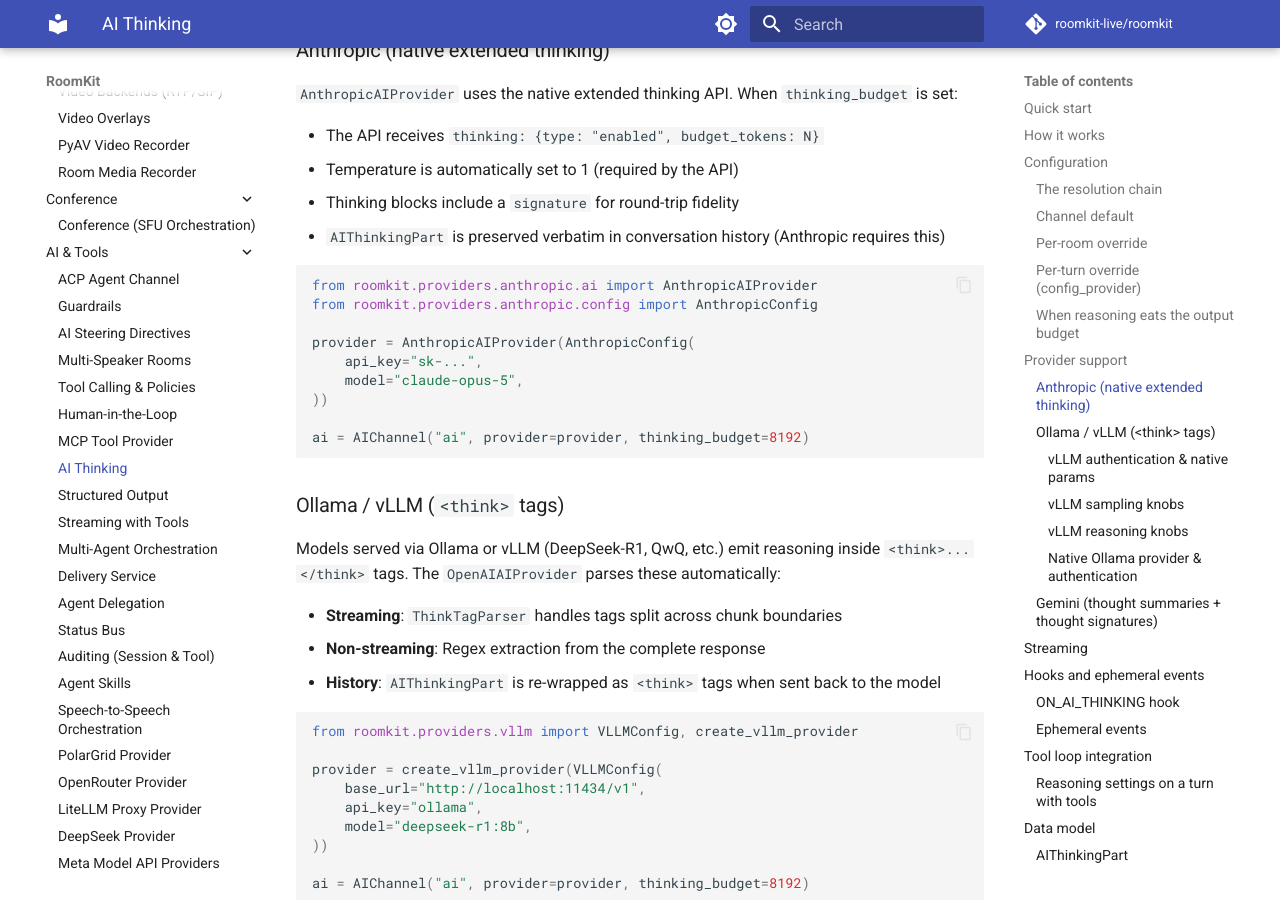
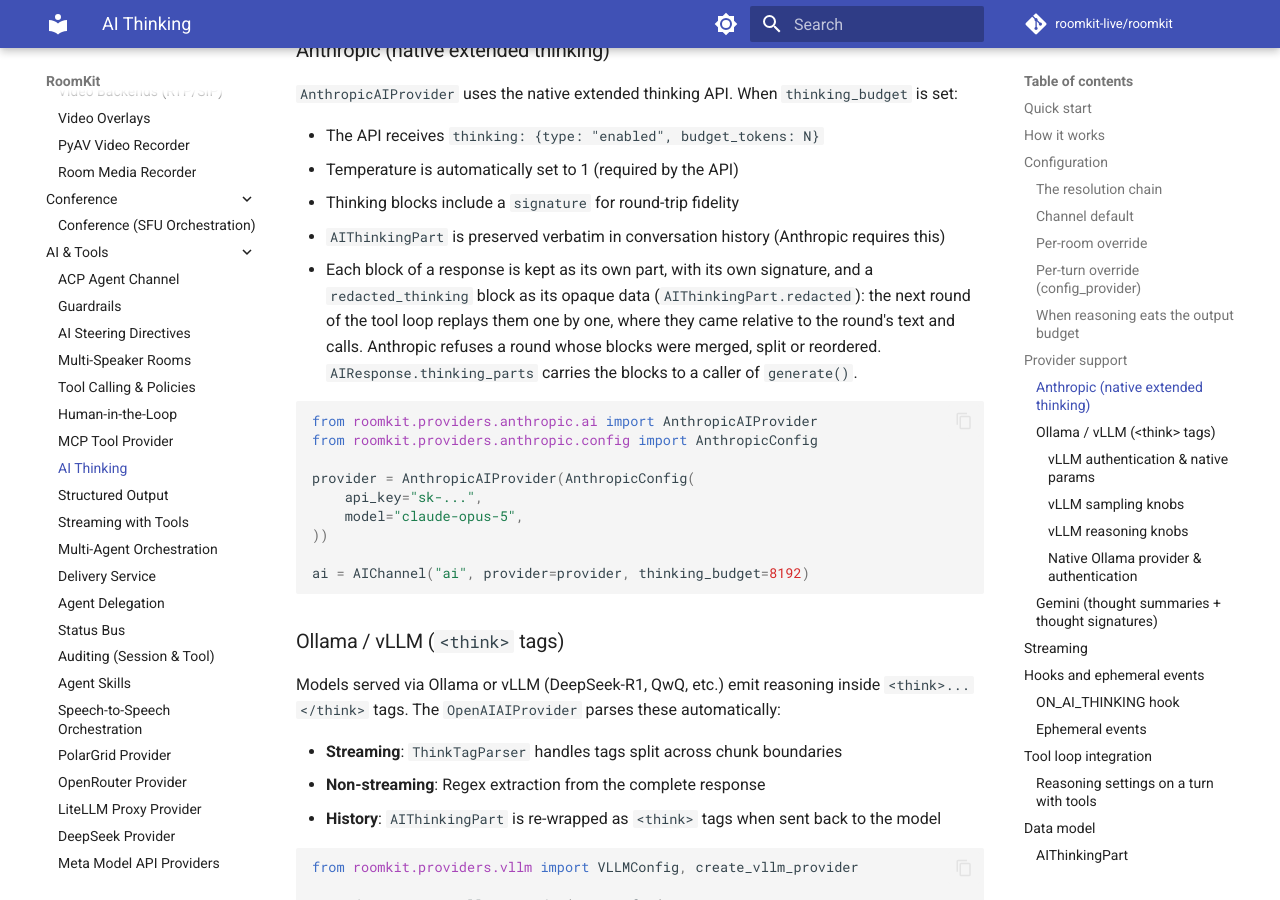
Before and after one commit to roomkit-live/roomkit-docs, an MkDocs documentation site: the page built from docs/guides/ai-thinking.md, in a window 1280 px wide and 900 px high, scrolled down 3549 px. Built offline with MkDocs 1.6.1 and Material for MkDocs 9.7.7, drawn with Linux system fonts in a browser that asks for light colours; comment, search, counter and statistics services are not loaded; some of the changed text lies outside the part shown.

Commit message:
docs(ai): Anthropic's reasoning blocks are replayed one by one, a redacted block as its data (RMK-377)

````diff
--- a/docs/guides/ai-thinking.md
+++ b/docs/guides/ai-thinking.md
@@ -162,6 +162,11 @@ it, raise `max_tokens`, lower `reasoning_effort`, or set
 - Temperature is automatically set to 1 (required by the API)
 - Thinking blocks include a `signature` for round-trip fidelity
 - `AIThinkingPart` is preserved verbatim in conversation history (Anthropic requires this)
+- Each block of a response is kept as its own part, with its own signature, and a
+  `redacted_thinking` block as its opaque data (`AIThinkingPart.redacted`): the next
+  round of the tool loop replays them one by one, where they came relative to the
+  round's text and calls. Anthropic refuses a round whose blocks were merged, split or
+  reordered. `AIResponse.thinking_parts` carries the blocks to a caller of `generate()`.
 
 ```python
 from roomkit.providers.anthropic.ai import AnthropicAIProvider
@@ -492,7 +497,12 @@ part = AIThinkingPart(
     thinking="Let me reason step by step...",
     signature="abc123",  # Optional, used by Anthropic for round-trip
 )
+redacted = AIThinkingPart(thinking="", redacted="EuYB...")  # A block the vendor redacted
 ```
+
+A `StreamThinkingDelta` names its block (`block`, Anthropic's content block index) when the
+vendor's reasoning comes in blocks; `None` keeps one block per round, as every other provider
+reports it.
 
 ### StreamThinkingDelta
 
````
